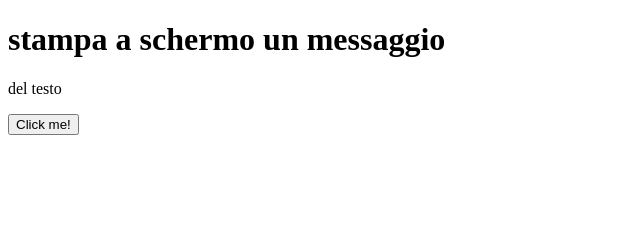
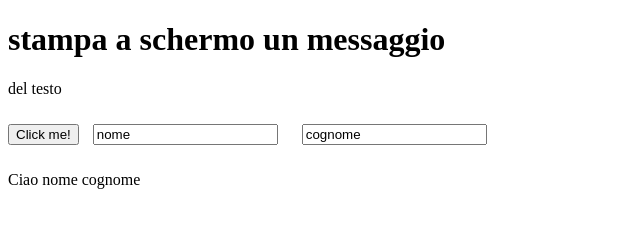
Before and after one commit to marcopolello/vue-hello, a plain HTML site: page index.html in a window 1280 px wide. Shown: the whole page, without its empty margins (0-640 px from the left). Drawn offline with nearby package versions, Linux system fonts and the light colour scheme.

Commit message:
aggiunti 2 input

```diff
--- a/css/style.css
+++ b/css/style.css
@@ -8,3 +8,6 @@ img{
   display: flex;
   margin-top: 10px;
 }
+input{
+  margin: 10px;
+}
--- a/index.html
+++ b/index.html
@@ -12,6 +12,9 @@
       <p> {{text}} </p>
       <button @click="toggleImg" type="button" name="button">Click me!</button>
         <img id="immagine" :class="myClass" v-bind:src="picture">
+        <input v-model="nome" type="text" name="" value="" placeholder="scrivi il tuo nome">
+        <input v-model="cognome" type="text" name="" value="" placeholder="scrivi il tuo cognome">
+        <p>Ciao {{nome}} {{cognome}}</p>
     </div>
     <script src="js/script.js" charset="utf-8"></script>
   </body>
--- a/js/script.js
+++ b/js/script.js
@@ -11,6 +11,8 @@ var app = new Vue({
     text: "del testo",
     picture: "https://cdn.pixabay.com/photo/2020/11/09/18/54/mountains-5727541__340.jpg",
     myClass: "invisible",
+    nome: "nome",
+    cognome: "cognome"
   },
   methods: {
     // toggleImg: function() { this.myClass === "invisible" ? this.myClass = "visible" : this.myClass = "invisible"}
```
